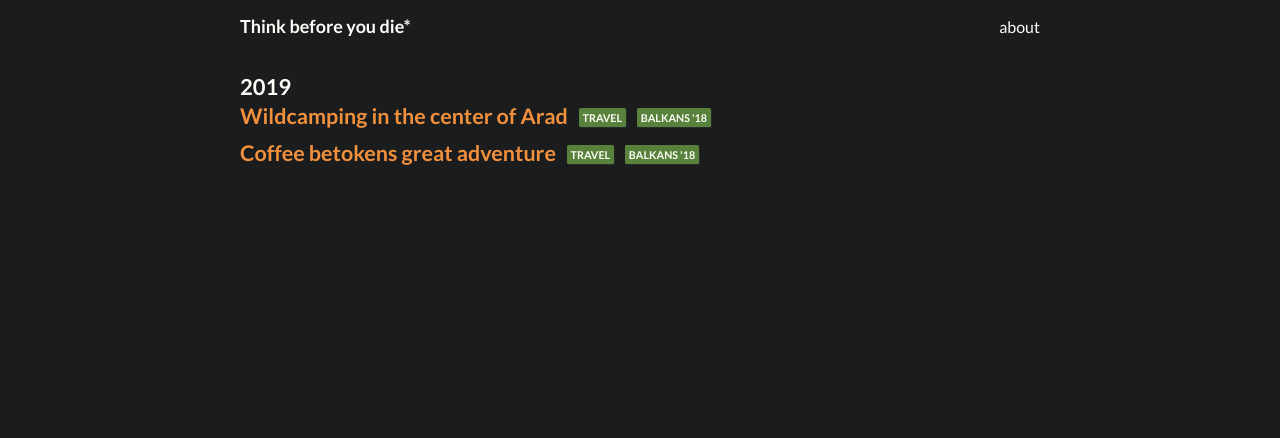
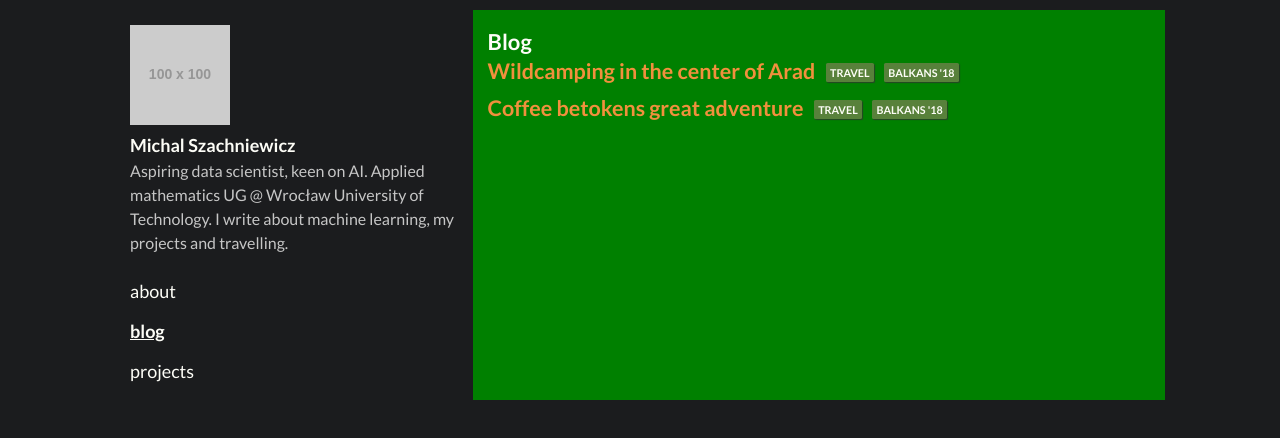
Before and after one commit to szacho/szacho.me, a Gatsby site: page / in a window 1280 px wide. Built offline with nearby package versions, Linux system fonts and the light colour scheme; Gatsby itself is replaced by a stand-in of ours; some packages are replaced by stand-ins of ours; placeholder pictures from the web are drawn by us.

Commit message:
Add sidebar

````diff
--- a/gatsby-config.js
+++ b/gatsby-config.js
@@ -1,7 +1,7 @@
 module.exports = {
   siteMetadata: {
-    title: `Think before you die*`,
-    description: `The personal site of Michael Szachniewicz.`,
+    title: `Michal Szachniewicz`,
+    description: `Aspiring data scientist, keen on AI. Applied mathematics UG @ Wrocław University of Technology. I write about machine learning, my projects and travelling.`,
     author: `@szacho`,
     siteUrl: 'https://szacho.github.io/'
   },
--- /dev/null
+++ b/src/components/sidebar.js
@@ -0,0 +1,37 @@
+import { Link } from "gatsby"
+import React from "react"
+
+const Sidebar = () => (
+  <aside id="sidebar" className="sidebar">
+    <div className="m-sticky-wrapper">
+
+    <img src="https://via.placeholder.com/100" alt="Photo of blog's author" />
+    <h1 className="sidebar--name">Michal Szachniewicz</h1>
+    <p className="sidebar--description">
+        Aspiring data scientist, keen on AI.
+        Applied mathematics UG @ Wrocław University of Technology.
+        I write about machine learning, my projects and travelling.
+    </p>
+    <nav className='sidebar--nav'>
+        <ul className="sidebar--nav-ul">
+            <li className="sidebar--nav-item">
+                <Link className="sidebar--nav-link" activeClassName='sidebar--nav-link-active' to="/about" rel="bookmark">about</Link>
+            </li>
+            <li className="sidebar--nav-item">
+                <Link className="sidebar--nav-link" activeClassName='sidebar--nav-link-active' to="/" rel="bookmark">blog</Link>
+            </li>
+            <li className="sidebar--nav-item">
+                <Link className="sidebar--nav-link" activeClassName='sidebar--nav-link-active' to="/projects" rel="bookmark">projects</Link>
+            </li>
+            {/* <li className="nav--item">
+            <Link className="nav--link" to="/feed.xml" rel="bookmark">feed</Link>
+            </li> */}
+
+        </ul>
+    </nav>
+
+    </div>
+  </aside>
+)
+
+export default Sidebar
--- a/src/markdown-pages/balkan-memories-no1.mdx
+++ b/src/markdown-pages/balkan-memories-no1.mdx
@@ -1,4 +1,5 @@
 ---
+project: false
 title: 'Coffee betokens great adventure'
 date: 2019-08-31 18:03:45 +0200
 tags: ["travel", "balkans '18"]
--- a/src/markdown-pages/balkan-memories-no2.mdx
+++ b/src/markdown-pages/balkan-memories-no2.mdx
@@ -1,4 +1,5 @@
 ---
+project: false
 title: 'Wildcamping in the center of Arad'
 date: 2019-12-25 18:03:45 +0200
 tags: ["travel", "balkans '18"]
--- /dev/null
+++ b/src/markdown-pages/project-test.mdx
@@ -0,0 +1,13 @@
+---
+project: true
+title: 'Project Title Test'
+date: 2020-02-25 18:03:45 +0200
+tags: ["python"]
+path: /path-to-project
+---
+
+This is project Test
+```python
+def hello(test):
+    print('hellot')
+```
--- a/src/pages/index.js
+++ b/src/pages/index.js
@@ -27,17 +27,22 @@ function sortByYear(posts) {
   })
 }
 
+function displayPosts(edges) {
+  let posts = edges.filter(edge => !edge.node.frontmatter.project)
+  return posts.map(post => <Entry key={post.node.id} post={post.node} />)
+}
+
 
 const IndexPage = ({
   data: {
     allMdx: { edges },
   },
 }) => {
-  sortByYear(edges)
   return (
     <Layout>
       <SEO title="Home" />
-      {sortByYear(edges)}
+      <h2 className='m-header'>Blog</h2>
+      {displayPosts(edges)}
     </Layout>
   )
 }
@@ -55,6 +60,7 @@ export const pageQuery = graphql`
             path
             title
             tags
+            project
           }
         }
       }
--- a/src/styles/_layout.sass
+++ b/src/styles/_layout.sass
@@ -2,6 +2,8 @@
   justify-content: space-between
   margin-bottom: 10px
   align-items: flex-end
+  box-sizing: border-box
+  padding: 10px 15px
 
 #home
   font-size: 1.7rem
@@ -15,6 +17,18 @@
   color: $c-article-font
   a:hover
     text-decoration: underline
+
+#sidebar
+  box-sizing: border-box
+  width: 35%
+  padding: 15px
+  position: sticky
+  top: 0
+
+#main
+  background: green
+  width: 65%
+  padding: 15px
 
 .l-flex
   display: flex
--- a/src/styles/_modules.sass
+++ b/src/styles/_modules.sass
@@ -2,6 +2,7 @@
 @import modules/blog
 @import modules/article
 @import modules/categories
+@import modules/sidebar
 
 .m-header
   font-size: 2.2rem
@@ -10,6 +11,10 @@
     margin-top: 1.5rem
 
 .m-wrapper
-  max-width: 800px
+  max-width: 1050px
   margin: 0 auto
   padding: 10px
+
+.m-sticky-wrapper
+  position: sticky
+  top: 25px
--- a/src/styles/_vars.sass
+++ b/src/styles/_vars.sass
@@ -15,6 +15,7 @@ $c-code: #222
 $c-tags: #9DC581
 $c-tags-highlight: lighten(#890620, 10%)
 $c-base-font: #FDFDF7
+$c-lighter-font: darken(#e5e5e5, 12%)
 $c-article-font: #e5e5e5
 $c-outline: #F7DD72
 
--- /dev/null
+++ b/src/styles/modules/_sidebar.sass
@@ -0,0 +1,32 @@
+.sidebar--description
+    color: $c-lighter-font
+    font-size: 1.6rem
+
+.sidebar--name
+    text-decoration: none
+    font-weight: bold
+    font-size: 1.8rem
+    color: $c-base-font
+
+.sidebar--nav
+    display: flex
+    flex-direction: column
+.sidebar--nav-ul
+    display: flex
+    flex-direction: column
+.sidebar--nav-item
+    &:first-child
+        margin-top: 20px
+    margin-top: 10px
+.sidebar--nav-link
+    font-size: 1.8rem
+    // font-weight: bold
+    color: $c-base-font
+    text-decoration: none
+    &:hover
+        color: $c-tags
+        text-decoration: underline
+
+.sidebar--nav-link-active
+    font-weight: bold
+    text-decoration: underline
--- a/src/templates/layout.js
+++ b/src/templates/layout.js
@@ -3,6 +3,7 @@ import PropTypes from "prop-types"
 import { useStaticQuery, graphql } from "gatsby"
 
 import Header from "../components/header"
+import Sidebar from '../components/sidebar'
 
 const Layout = ({ children }) => {
   const data = useStaticQuery(graphql`
@@ -17,9 +18,10 @@ const Layout = ({ children }) => {
 
   return (
     <>
-      <Header siteTitle={data.site.siteMetadata.title} />
-      <div>
-        <main className='m-wrapper'>{children}</main>
+      {/* <Header siteTitle={data.site.siteMetadata.title} /> */}
+      <div className='m-wrapper l-flex'>
+        <Sidebar siteTitle={data.site.siteMetadata.title} />
+        <main id='main'>{children}</main>
       </div>
     </>
   )
````
Also changed, not shown: src/pages/projects.js (+41 -7 lines), 1 other file.
